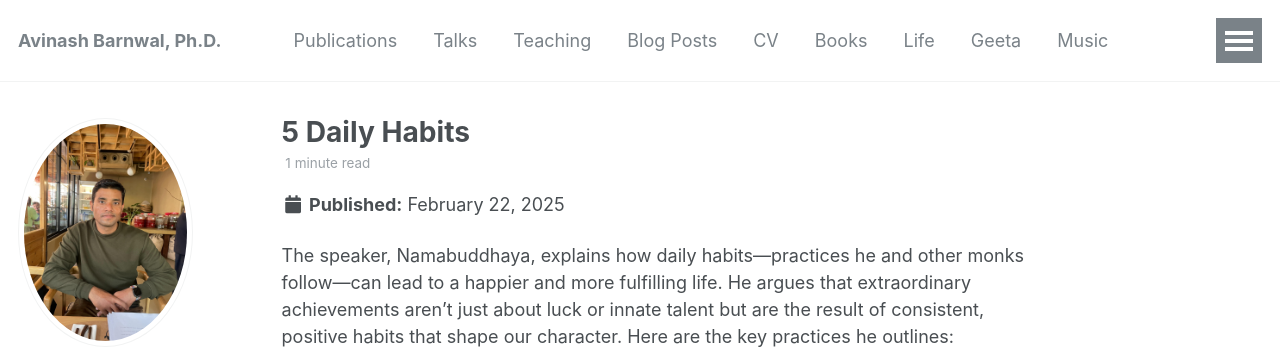
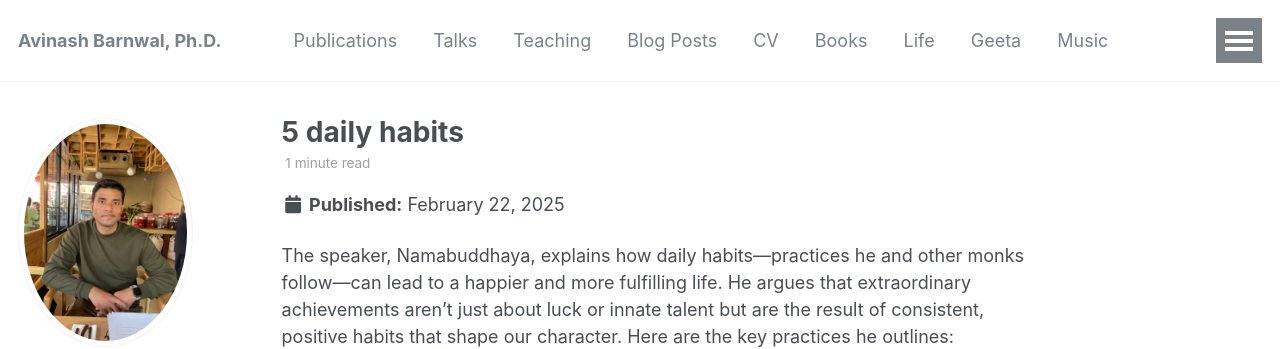
Before and after one commit to avinashbarnwal/avinashbarnwal.github.io, a Jekyll site: the page built from _posts/2025-02-22-5-daily-habits.md, in a window 1280 px wide and 900 px high. Shown: the top 349 px of the window. Built offline with Jekyll 4.4.1, drawn with Linux system fonts in a browser that asks for light colours; some web fonts are replaced; part of the change alters nothing that is shown.

```diff
--- a/_posts/2025-02-22-5-daily-habits.md
+++ b/_posts/2025-02-22-5-daily-habits.md
@@ -1,3 +1,11 @@
+---
+title: "5 daily habits"
+collection: posts
+type: "Routine"
+permalink: /posts/5_daily_habits
+date: 2025-02-22
+---
+
 The speaker, Namabuddhaya, explains how daily habits—practices he and other monks follow—can lead to a happier and more fulfilling life. He argues that extraordinary achievements aren’t just about luck or innate talent but are the result of consistent, positive habits that shape our character. Here are the key practices he outlines:
 
 - **Morning Gratitude:** Start each day by being thankful for everything in life—including the Buddha, his teachings (Dhamma), the Sangha (community of monks), teachers, family, and even those who present challenges, as they build patience and resilience.
```
